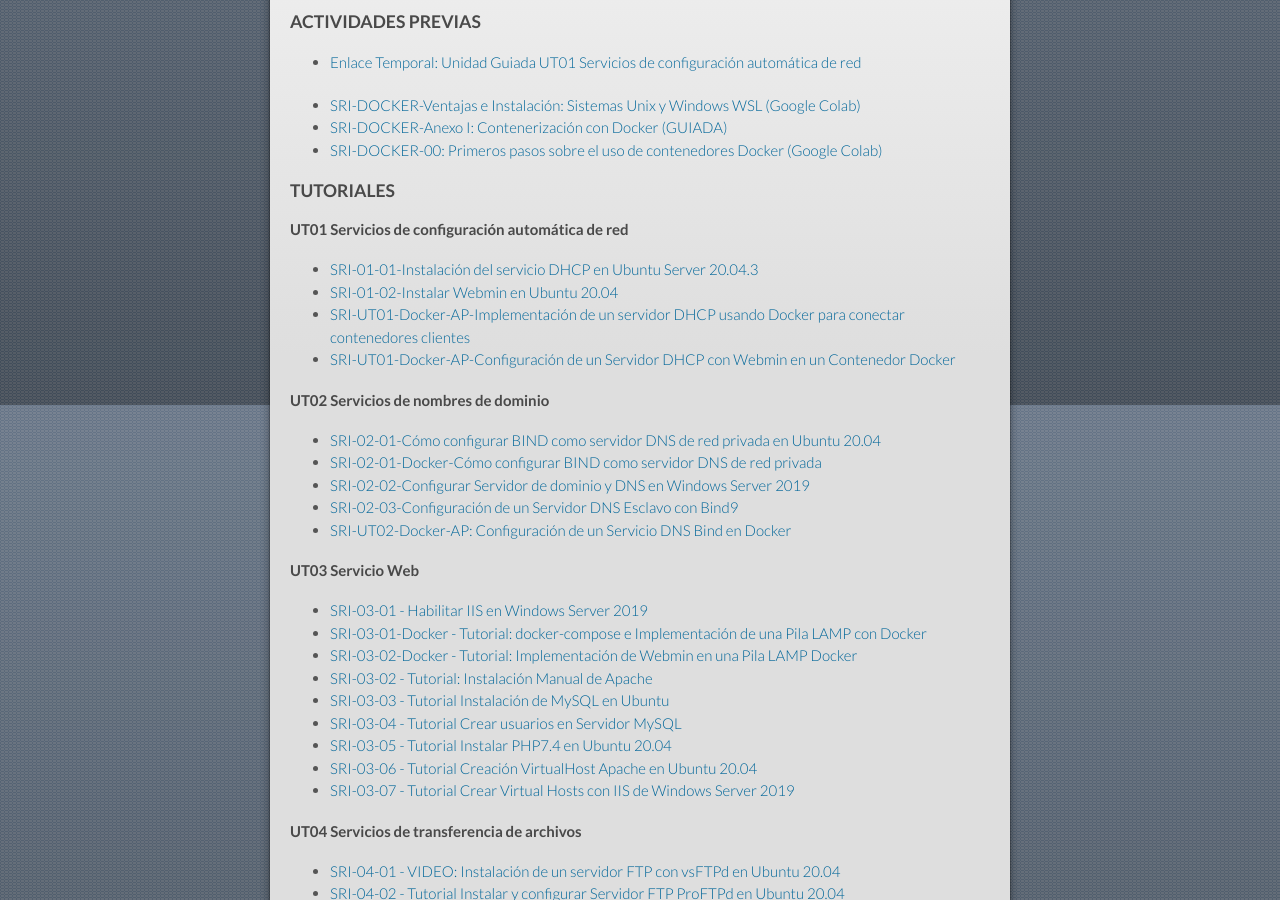
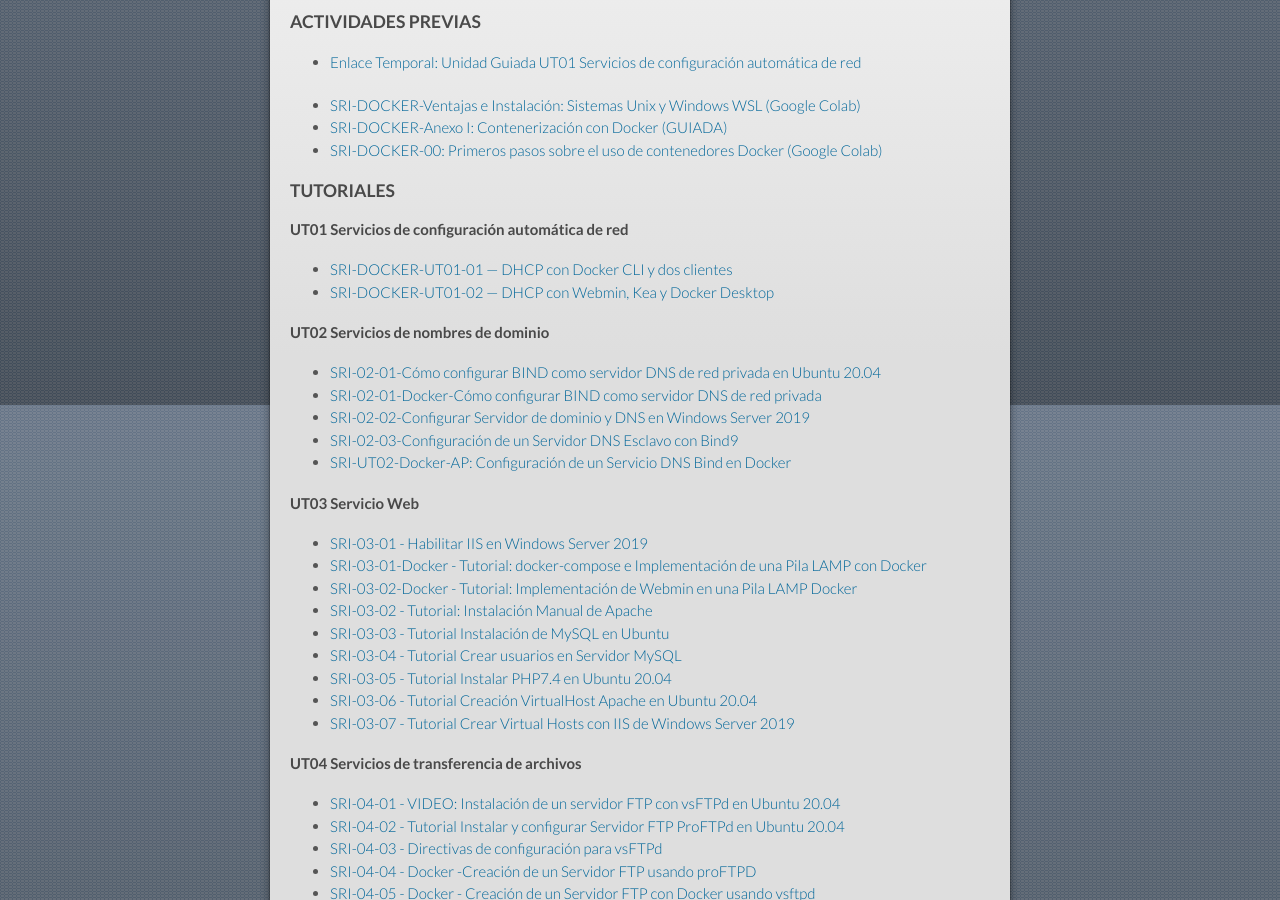
Before and after one commit to mrodara/mrodara.github.io, a Jekyll site: the page built from mods/sri.md, in a window 1280 px wide and 900 px high, scrolled down 495 px. Built offline with Jekyll 4.4.1, drawn with Linux system fonts in a browser that asks for light colours; our own code applies the rules of GitHub Pages for plain Markdown files.

Commit message:
fix: :bug: Fix links tutorials dhcp UT01 with docker kea and webmin
Fix links tutorials dhcp UT01 with docker kea and webmin

```diff
--- a/mods/sri.md
+++ b/mods/sri.md
@@ -31,10 +31,9 @@
 ### TUTORIALES
 
 #### UT01 Servicios de configuración automática de red
-* [SRI-01-01-Instalación del servicio DHCP en Ubuntu Server 20.04.3](https://docs.google.com/document/d/13mH4C-YDlYeXPbv_PJqyFJYQWNkZjs5oO1Af6zSJ7ws/edit?usp=sharing)
-* [SRI-01-02-Instalar Webmin en Ubuntu 20.04](https://docs.google.com/document/d/19hWwATwHeHlnya7nX7Ni0wL8iI9bzTR0xbCmACs3SSU/edit?usp=sharing)
-* [SRI-UT01-Docker-AP-Implementación de un servidor DHCP usando Docker para conectar contenedores clientes](https://docs.google.com/document/d/1KqlScm5r9IAXq_ir9A59rqEuuyFL0oFVTwr4QAuHNKg/edit?usp=sharing)
-* [SRI-UT01-Docker-AP-Configuración de un Servidor DHCP con Webmin en un Contenedor Docker](https://docs.google.com/document/d/1yjf-iTbEyUELlknAZ2nwP1LEzXNNtHu7GT6yz1JH59k/edit?usp=sharing)
+
+* [SRI-DOCKER-UT01-01 — DHCP con Docker CLI y dos clientes](https://drive.google.com/file/d/14_fSSeI6W8Psyzb-jFYsu19jgXZEDMIz/view?usp=sharing)
+* [SRI-DOCKER-UT01-02 — DHCP con Webmin, Kea y Docker Desktop](https://drive.google.com/file/d/1_ZZneKwndJ30TD9gN1Ooee6WCpx6NkQO/view?usp=sharing)
 
 #### UT02 Servicios de nombres de dominio
 * [SRI-02-01-Cómo configurar BIND como servidor DNS de red privada en Ubuntu 20.04](https://docs.google.com/document/d/1WwTKaLDmJOoGKglI_ieSJ9igHYemDFHT5qA6omH2f90/edit?usp=sharing)
```
